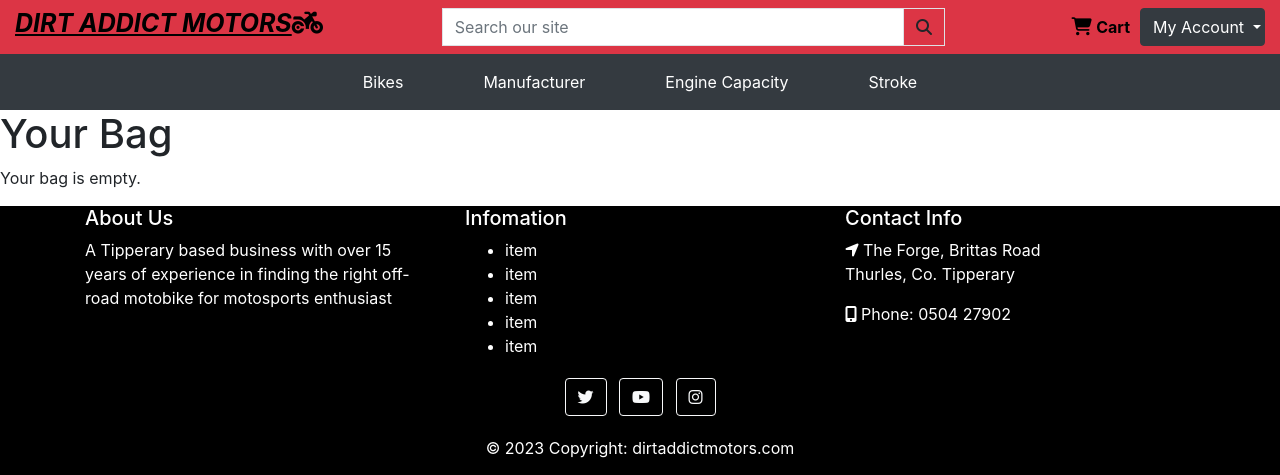
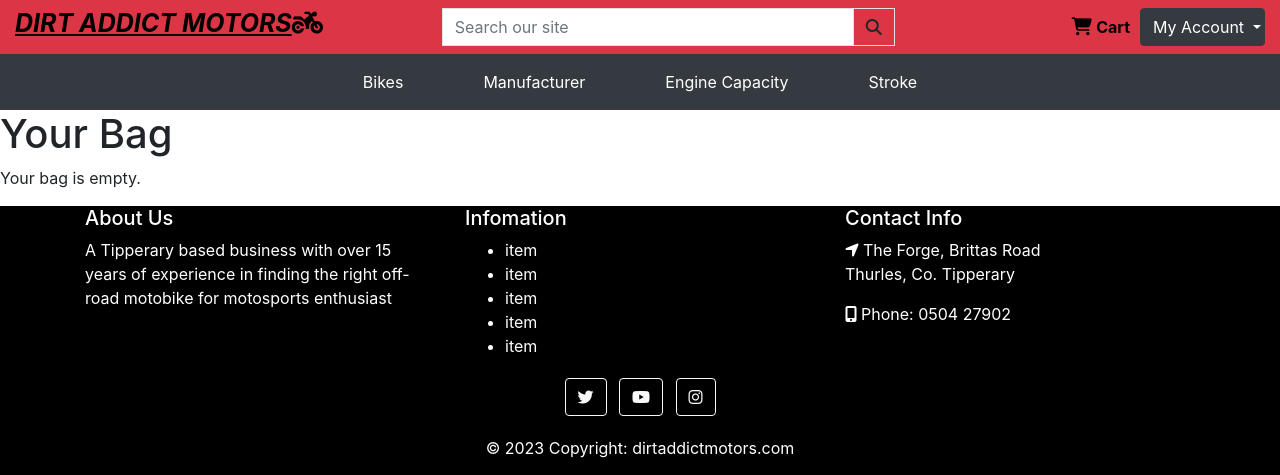
Before and after one commit to IzzyLeech/dirtaddictmotors, a Django app: page /bag/ in a window 1280 px wide. Shown: the top 475 px of the page. Run offline with Django 3.2, Linux system fonts and the light colour scheme; data that the repository does not hold is empty; some libraries are stand-ins or nearby versions.

Commit message:
Adjust size of search bar

```diff
--- a/static/css/base.css
+++ b/static/css/base.css
@@ -49,6 +49,10 @@
 
 .account-menu {
     min-width: 125px;
+}
+
+.input-group {
+    width: 90%;
 }
 
 .search-icon {
--- a/templates/includes/main-nav/main-nav.html
+++ b/templates/includes/main-nav/main-nav.html
@@ -6,7 +6,7 @@
 <div class="col-lg-5 my-auto py-1 py-lg-0">
     <form action="{% url 'products' %}" method="GET">
         <input type="hidden" name="submit" value="1">
-        <div class="input-group w-100">
+        <div class="input-group">
             <input type="text" class="form-control border border-black rounded-0" name="q"
                 placeholder="Search our site">
             <div class="input-group-append">
```
